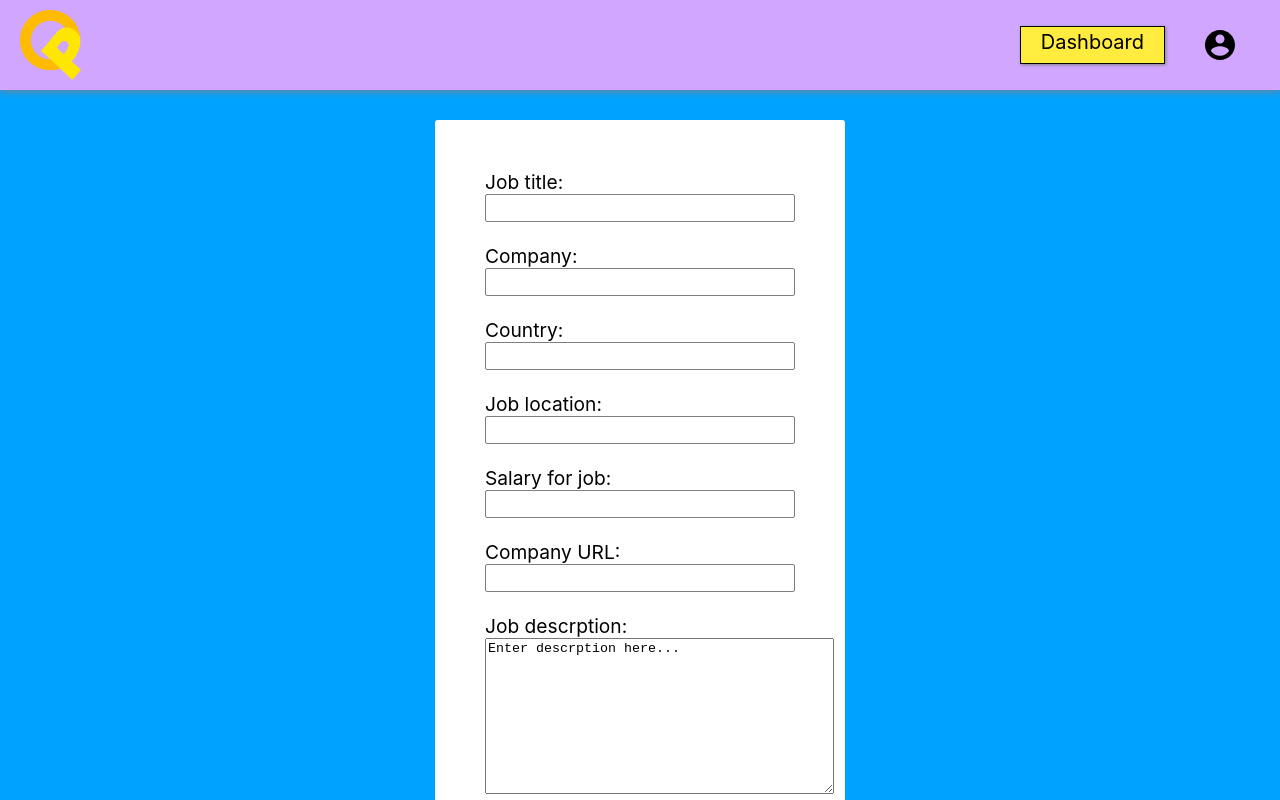
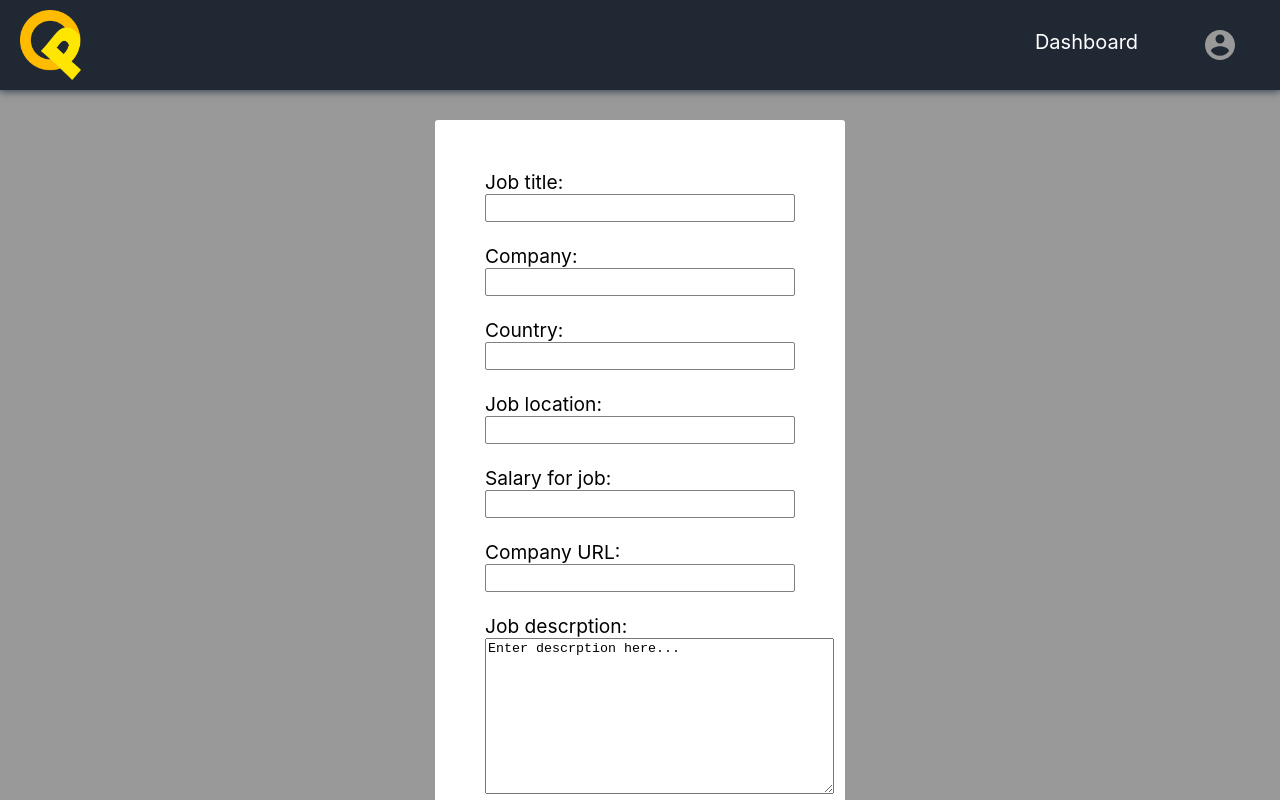
Before and after one commit to Arjunbhavsar/Job-Portal, a React (Create React App) app in the folder FrontEnd/quick-pick/: page /postjob in a window 1280 px wide. Built offline with nearby package versions, Linux system fonts and the light colour scheme.

Commit message:
Add files via upload

```diff
--- a/FrontEnd/quick-pick/src/component/quickPick/CreateJob.css
+++ b/FrontEnd/quick-pick/src/component/quickPick/CreateJob.css
@@ -2,10 +2,11 @@
     width: 100%;
     height: calc(100% - 90px);
     z-index: -2;
-    background-color: rgb(0, 162, 255);
+    background-color: var(--grey-color);
     position: fixed;
     bottom: 0;
     left: 0;
+    overflow-y: auto;
 }
 .inner {
     display: flex;
@@ -54,19 +55,19 @@ form {
     transition: 400ms linear;
     transition-property: border-width, border-color, box-shadow;
     border-width: 2px;
-    border-color: rgb(0, 47, 255);
-    box-shadow: 0px 0px 4px rgb(0, 47, 255);
+    border-color: var(--light-blue);
+    box-shadow: 0px 0px 4px var(--light-blue);
 }
 
 #field button{
     margin-top: 20px;
     appearance: none;
-    background-color:  rgb(0, 162, 255);
+    background-color: var(--light-blue);
     width: 100%;
     border: 1px grey solid;
     font-size: 1.2rem;
-    font-weight: 600;
-    color: white;
+    font-weight: 700;
+    color: var(--darkest-color);
     padding: 8px;
     border-radius: 2px;
 }
--- a/FrontEnd/quick-pick/src/component/quickPick/Dashboard.css
+++ b/FrontEnd/quick-pick/src/component/quickPick/Dashboard.css
@@ -25,7 +25,7 @@
     bottom: 0;
     z-index: -1;
     overflow-y: auto;
-    background-color: #d3d3d3;
+    background-color: var(--grey-color);
 }
 .content{
     border: grey 1px solid;
@@ -88,7 +88,7 @@
 .description {
     margin-top: 10px;
     font-size: 14px;
-    color: #5e5e5e;
+    color: black;
     margin-left: -15px;
     overflow: hidden;
     text-overflow: '...';
@@ -100,13 +100,13 @@
 }
 
 ::-webkit-scrollbar-track {
-    background-color: #F3F2F4;
-    box-shadow: inset 0 0 5px grey;
+    background-color: #f3f2f4;
+    box-shadow: inset 0 0 2px grey;
     border-radius: 10px;
 }
 
 ::-webkit-scrollbar-thumb {
-    background: #A4A4A4;
+    background: #7b8499;
     border-radius: 10px;
 }
 
--- a/FrontEnd/quick-pick/src/component/quickPick/Dashboard.jsx
+++ b/FrontEnd/quick-pick/src/component/quickPick/Dashboard.jsx
@@ -136,7 +136,7 @@ class BuildJobItem extends Component{
     constructor(){
         super();
         this.state = {
-            background: "#fffad1"
+            background: "#fffad1",
         }
         this.clicked = this.clicked.bind(this);
         this.job = null;
@@ -144,7 +144,7 @@ class BuildJobItem extends Component{
     }
 
     clicked(event){
-        this.setState({background: "#e5ceff"});
+        this.setState({background: "#98d8fd"});
         this.props.changeJob(this.props.jobInfo);
     }
 
--- a/FrontEnd/quick-pick/src/component/quickPick/Navigation.css
+++ b/FrontEnd/quick-pick/src/component/quickPick/Navigation.css
@@ -1,10 +1,19 @@
+:root {
+	--darkest-color: #1F2833;
+	--dark-color: #293a4e;
+	--grey-color: #999999;
+	--light-blue: #98d8fd;
+	--yellow-color: #ffec3e;
+	--dark-blue: #00A29E;
+}
+
 .navBar {
     width: 100%;
-    background-color:  #D0A6FF;
+    background-color: var(--darkest-color);
     position: sticky;
     top: 0;
     /* padding: 12px 12px 0px 12px; */
-    box-shadow: 0px 1px 8px grey;
+    box-shadow: 0px 1px 8px var(--dark-color);
     display: flex;
     /* align-items: center; */
     justify-content: flex-end;
@@ -43,21 +52,15 @@ nav {
 
 .navButton{
     text-decoration: none;
-    width: 140px;
-    margin-bottom: 0;
-    margin-left: 5px;
-    margin-right: 5px;
-    color: black;
+    width: fit-content;
+    margin: 0px 25px;
+    color: white;
     height: 30px;
-    padding: 3px 20px;
     font-size: 20px;
-    background-color: #ffec3e;
-    border: 1px black solid;
-    box-shadow: 1px 1px 3px grey;
 }
 
 .navButton:hover {
-    font-weight: 600;
+    border-bottom: 1px white solid;
 }
 
 .account {
@@ -75,7 +78,7 @@ nav {
 #accountIcon {
     width: 1.5em;
     height: 1.5em;
-    color: black;
+    color: var(--grey-color);
 }
 
 
--- a/FrontEnd/quick-pick/src/component/quickPick/Navigation.jsx
+++ b/FrontEnd/quick-pick/src/component/quickPick/Navigation.jsx
@@ -111,7 +111,7 @@ export default function Navgiation() {
 
     if (isUserLoggedIn == true){
         spanStyles = {
-            color: "#00b60f"
+            color: "#00a2ff"
         };
         noLoggedStyles = {
             visibility: "visible"
```
